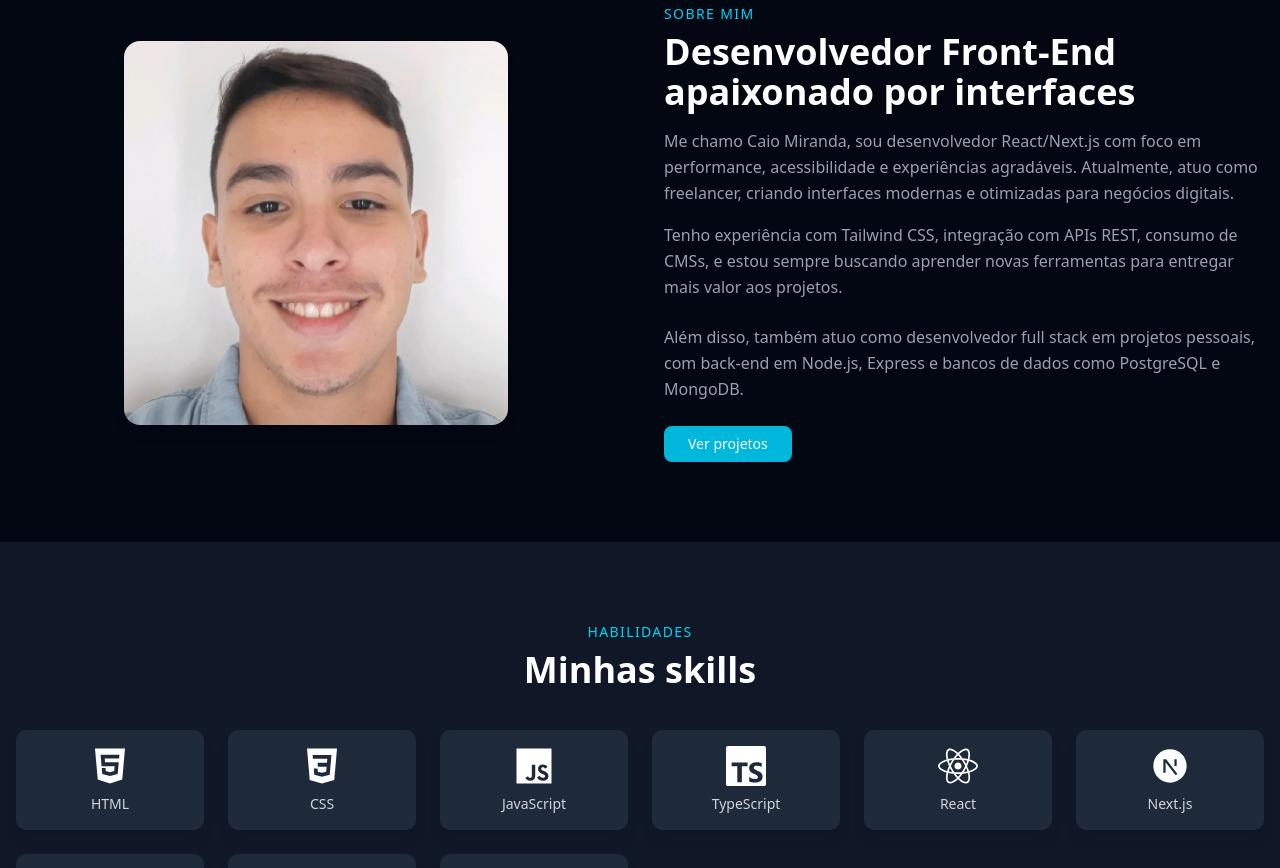
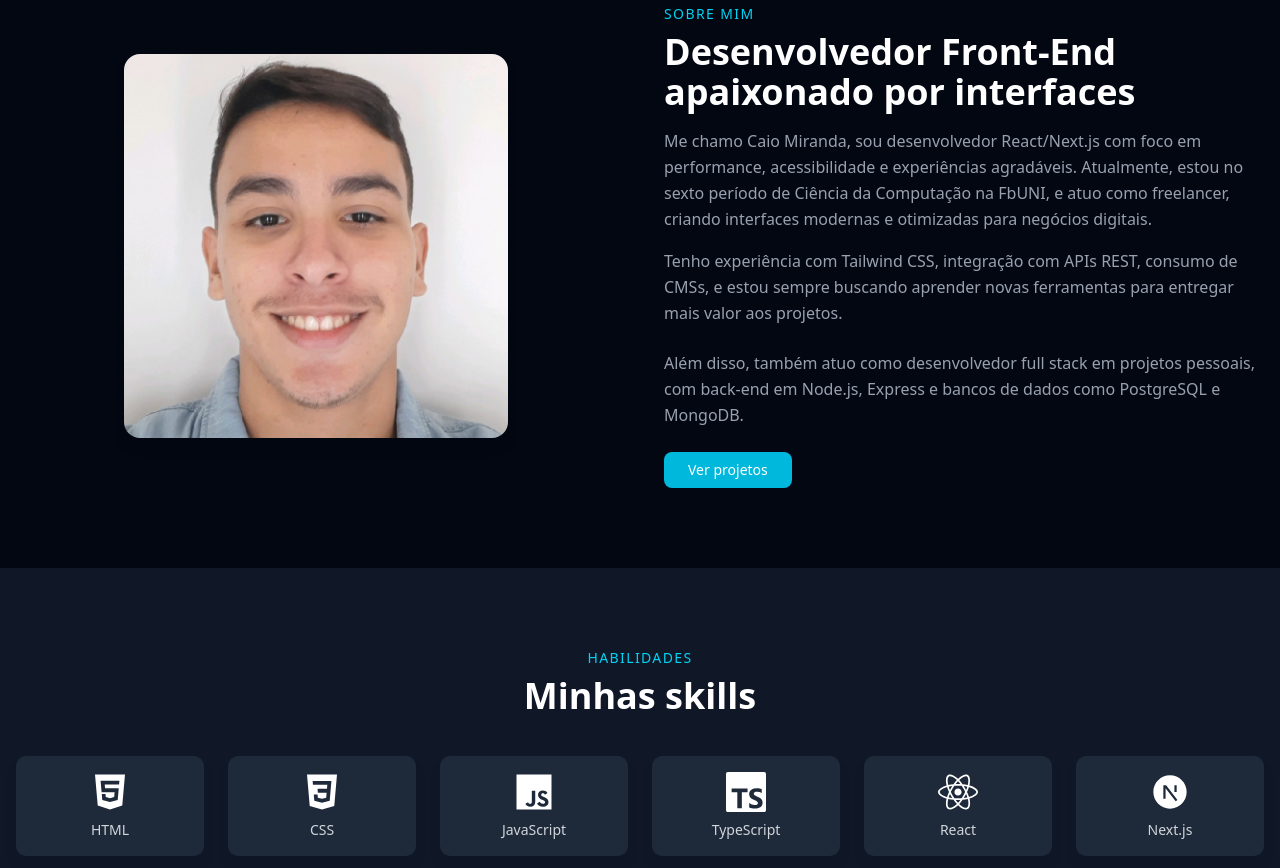
Before and after one commit to CaioMiranda12/portfolio-caio, a Next.js app: page / in a window 1280 px wide. Shown: the part 1880-2748 px from the top of the page. Built offline with nearby package versions, Linux system fonts and the light colour scheme.

Commit message:
feat: add university data on about

```diff
--- a/src/app/_components/about/index.tsx
+++ b/src/app/_components/about/index.tsx
@@ -44,7 +44,7 @@ export function About() {
             data-aos='fade-up'
             date-aos-delay='300'
           >
-            Me chamo Caio Miranda, sou desenvolvedor React/Next.js com foco em performance, acessibilidade e experiências agradáveis. Atualmente, atuo como freelancer, criando interfaces modernas e otimizadas para negócios digitais.
+            Me chamo Caio Miranda, sou desenvolvedor React/Next.js com foco em performance, acessibilidade e experiências agradáveis. Atualmente, estou no sexto período de Ciência da Computação na FbUNI, e atuo como freelancer, criando interfaces modernas e otimizadas para negócios digitais.
           </p>
 
           <p
```
